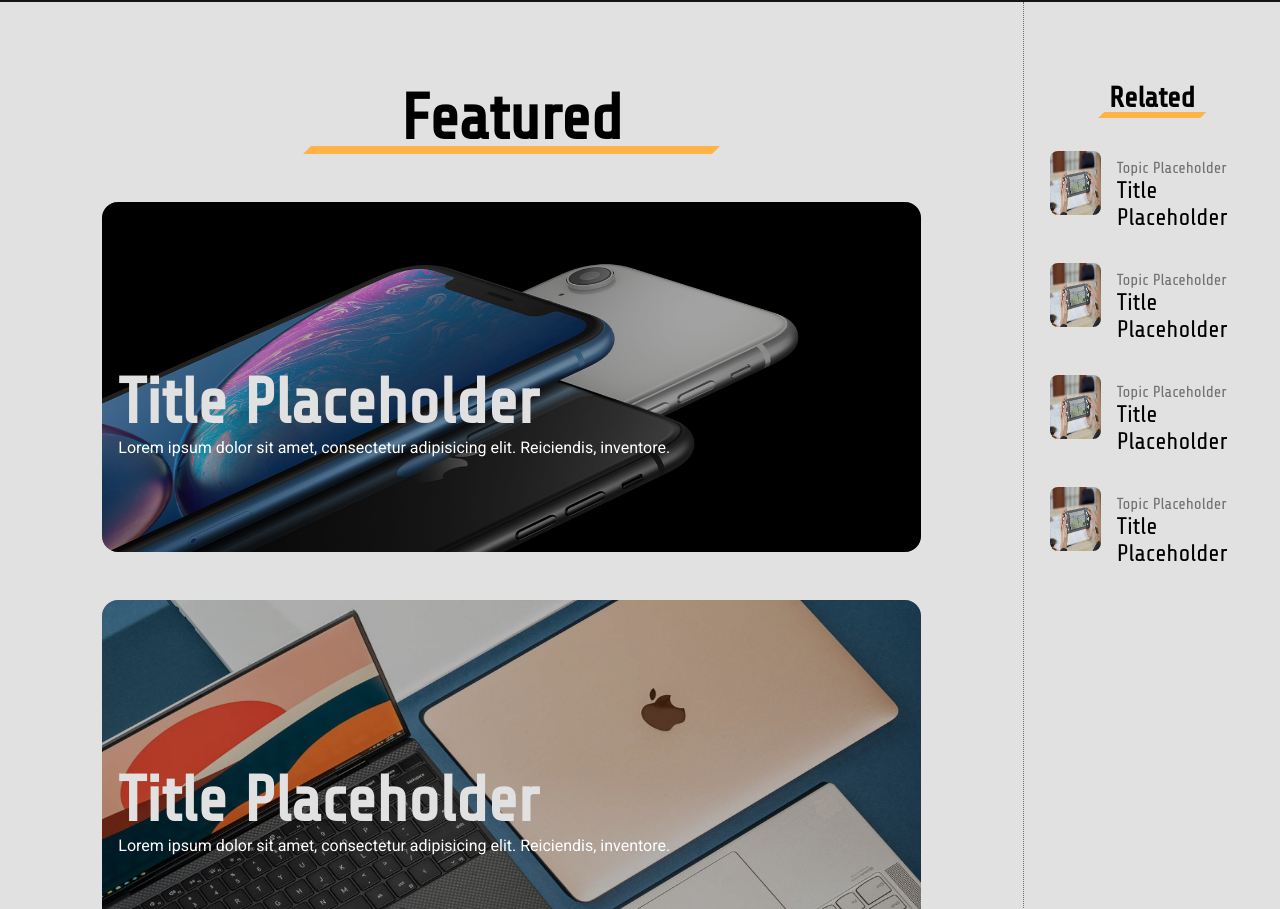
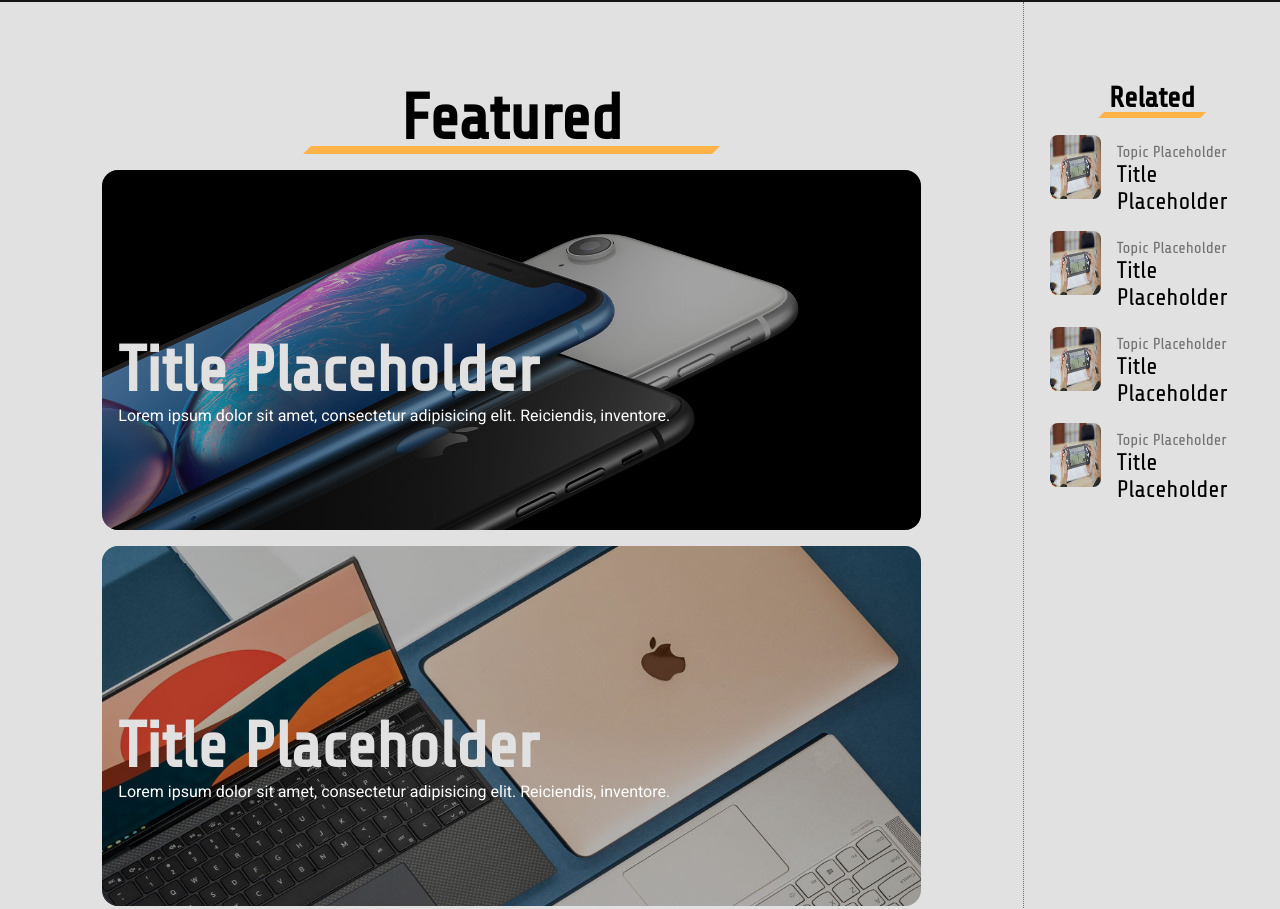
Before and after one commit to TwoEngiNerds/twoenginerds.github.io, a plain HTML site: page index.html in a window 1280 px wide. Shown: the part 798-1707 px from the top of the page. Drawn offline with Linux system fonts and the light colour scheme.

Commit message:
removed fixed height of "fadein" and changed to vh

```diff
--- a/css/main.css
+++ b/css/main.css
@@ -87,10 +87,10 @@
     margin-left: 10%;
     margin-right: 10%;
 
-    max-height: 21.875rem;
-    height: 21.875rem;
+    max-height: 45vh;
+    height: 45vh;
 
-    margin-top: 3rem;
+    margin-top: 1rem;
 }
 
 .card {
@@ -189,7 +189,7 @@
     grid-template-areas:
         "img desc";
 
-    margin-top: 2rem;
+    margin-top: 1rem;
 
     max-width: 80%;
     width: 80%;
```
